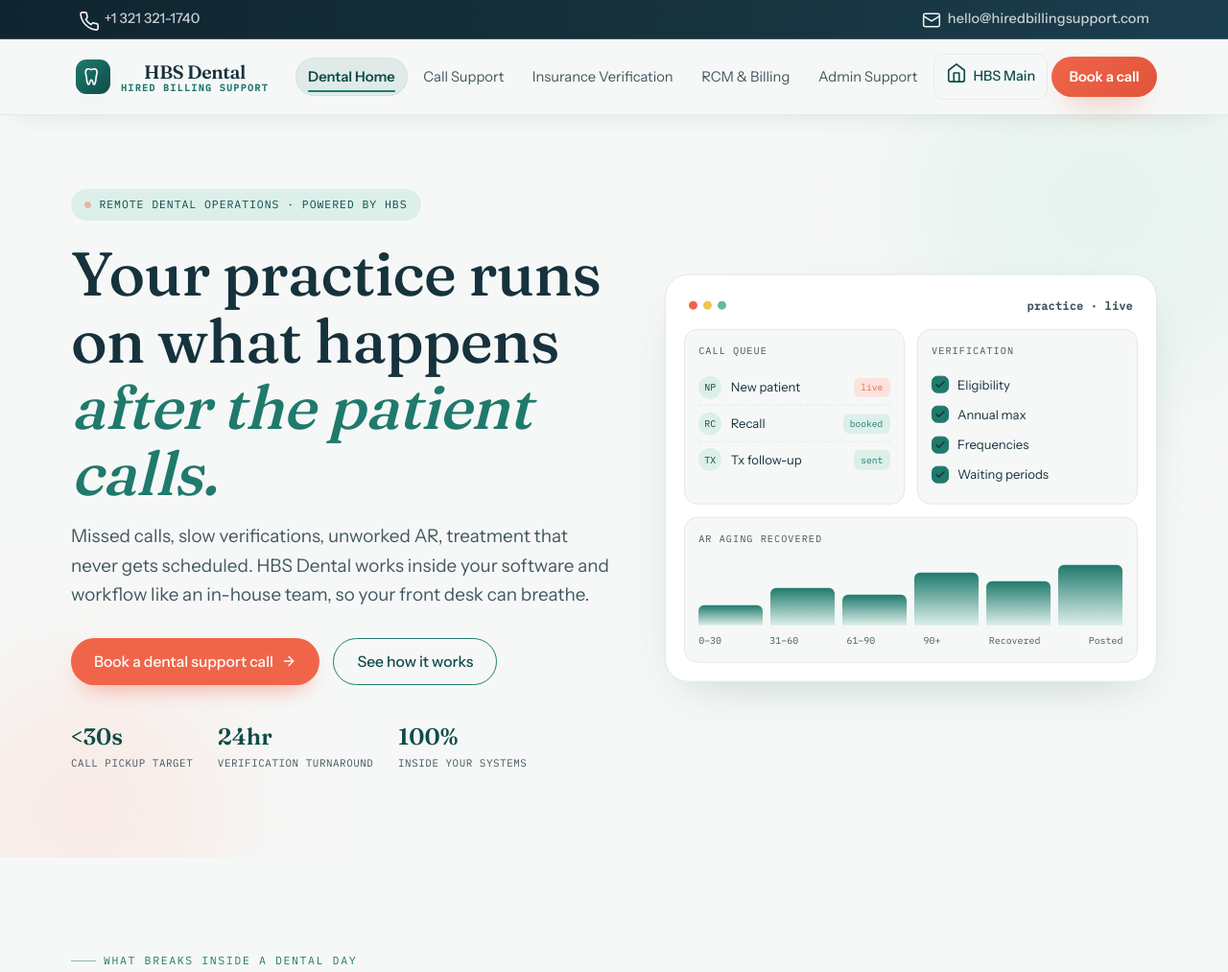
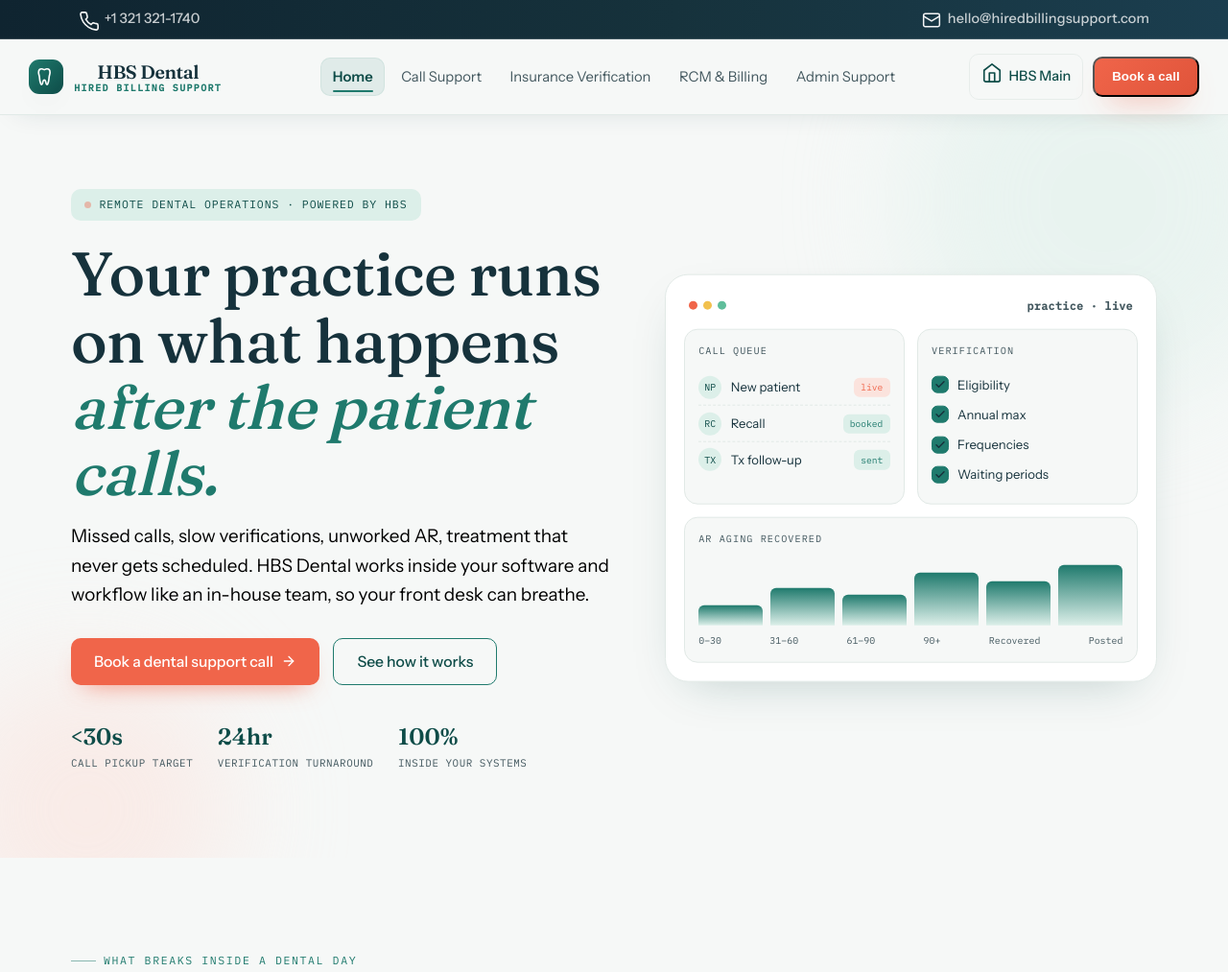
Before and after one commit to nextgensoftware1/dentalhbs, a website: page index.html in a window 1280 px wide. Shown: the top 1013 px of the page at 96% size. Drawn offline with Linux system fonts and the light colour scheme.

Commit message:
done all ...

```diff
--- a/index.html
+++ b/index.html
@@ -36,7 +36,7 @@
 
 .site-topbar{background:linear-gradient(90deg,#0f2430 0%,#16323c 55%,#1b3e4f 100%);border-bottom:1px solid rgba(255,255,255,.16);color:var(--topbar-text);box-shadow:0 10px 30px -20px rgba(0,0,0,.35)}
 .site-topbar-inner{max-width:var(--wrap);margin:0 auto;padding:0 24px;min-height:40px;display:flex;align-items:center;justify-content:space-between;gap:1rem}
-.site-topbar-link{display:inline-flex;align-items:center;gap:.55rem;padding:.24rem .5rem;border-radius:999px;transition:transform .2s ease,color .2s ease,background-color .2s ease,box-shadow .2s ease;color:var(--topbar-muted);font-size:.9rem;font-family:var(--body);font-weight:500;line-height:1.2;letter-spacing:.01em}
+.site-topbar-link{display:inline-flex;align-items:center;gap:.55rem;padding:.24rem .5rem;border-radius:10px;transition:transform .2s ease,color .2s ease,background-color .2s ease,box-shadow .2s ease;color:var(--topbar-muted);font-size:.9rem;font-family:var(--body);font-weight:500;line-height:1.2;letter-spacing:.01em}
 .site-topbar-link:hover{color:#fff;background:rgba(255,255,255,.14);transform:translateY(-1px);box-shadow:inset 0 0 0 1px rgba(255,255,255,.1)}
 .site-topbar-link .icon{display:inline-grid;place-items:center;width:18px;height:18px;color:#fff;flex:none;opacity:.95}
 
@@ -50,22 +50,25 @@
 
 /* ============ NAV ============ */
 .dental-nav{position:sticky;top:0;z-index:60;background:rgba(246,248,247,.92);backdrop-filter:blur(16px);border-bottom:1px solid rgba(225,233,230,.95);box-shadow:0 10px 30px -18px rgba(22,50,60,.18)}
-.dental-nav-inner{display:flex;align-items:center;justify-content:space-between;height:78px;max-width:var(--wrap);margin:0 auto;padding:0 24px;gap:1rem}
-.brand{display:flex;align-items:center;gap:.7rem;font-family:var(--disp);font-size:1.22rem;font-weight:600;letter-spacing:-.02em;color:var(--ink);padding:.4rem .3rem;border-radius:999px;transition:transform .2s ease,color .2s ease;background:none;border:none;cursor:pointer}
+.dental-nav-inner{position:relative;display:flex;align-items:center;justify-content:space-between;height:78px;width:100%;max-width:none;margin:0;padding:0 22px;gap:1rem}
+.nav-left{display:flex;align-items:center;gap:.7rem;padding-left:8px}
+.nav-center{position:absolute;left:50%;transform:translateX(-50%);width:100%;max-width:none;display:flex;justify-content:center;padding:0}
+.nav-right{display:flex;align-items:center;gap:.6rem;padding-right:8px}
+.brand{display:flex;align-items:center;gap:.7rem;font-family:var(--disp);font-size:1.22rem;font-weight:600;letter-spacing:-.02em;color:var(--ink);padding:.4rem .3rem .4rem 0;border-radius:10px;transition:transform .2s ease,color .2s ease;background:none;border:none;cursor:pointer}
 .brand:hover{color:var(--teal-deep);transform:translateY(-1px)}
 .brand-mark{width:36px;height:36px;border-radius:11px;background:linear-gradient(135deg,var(--teal),var(--teal-deep));display:grid;place-items:center;color:#fff;font-family:var(--mono);font-size:.92rem;font-weight:500;box-shadow:0 12px 26px -16px rgba(15,89,77,.7)}
 .brand small{font-family:var(--mono);font-size:.62rem;letter-spacing:.14em;color:var(--teal);text-transform:uppercase;display:block;line-height:1}
 .nav-home{display:inline-flex;align-items:center;justify-content:center;gap:.4rem;background:none;border:1px solid rgba(225,233,230,.7);border-radius:10px;cursor:pointer;color:var(--teal-deep);transition:transform .2s ease,background-color .2s ease,border-color .2s ease,box-shadow .2s ease,color .2s ease;padding:.5rem .75rem;flex:none;font-family:var(--body);font-size:.9rem;font-weight:500;text-decoration:none}
 .nav-home:hover{color:var(--teal);background:rgba(31,122,109,.08);border-color:var(--teal);transform:translateY(-1px);box-shadow:0 8px 16px -12px rgba(22,50,60,.18)}
-.nav-links{display:flex;align-items:center;gap:.25rem;margin-left:auto}
-.nav-links button{font-family:var(--body);font-size:.92rem;color:var(--ink-soft);background:none;border:none;cursor:pointer;padding:.7rem .8rem;border-radius:999px;transition:color .2s ease,background-color .2s ease,transform .2s ease,box-shadow .2s ease;white-space:nowrap;position:relative}
-.nav-links button::after{content:"";position:absolute;left:.8rem;right:.8rem;bottom:.28rem;height:2px;border-radius:999px;background:var(--teal);transform:scaleX(0);transform-origin:center;transition:transform .2s ease}
+.nav-links{display:flex;align-items:center;gap:.25rem;margin-left:0}
+.nav-links button{font-family:var(--body);font-size:.92rem;color:var(--ink-soft);background:none;border:none;cursor:pointer;padding:.7rem .8rem;border-radius:10px;transition:color .2s ease,background-color .2s ease,transform .2s ease,box-shadow .2s ease;white-space:nowrap;position:relative}
+.nav-links button::after{content:"";position:absolute;left:.8rem;right:.8rem;bottom:.28rem;height:2px;border-radius:10px;background:var(--teal);transform:scaleX(0);transform-origin:center;transition:transform .2s ease}
 .nav-links button:hover{color:var(--ink);background:rgba(31,122,109,.08);transform:translateY(-1px)}
 .nav-links button:hover::after,.nav-links button.active::after{transform:scaleX(1)}
 .nav-links button.active{color:var(--teal-deep);background:rgba(31,122,109,.1);font-weight:600;box-shadow:inset 0 0 0 1px rgba(31,122,109,.08)}
-.nav-cta{background:linear-gradient(135deg,var(--coral),#e0543a)!important;color:#fff!important;font-weight:600;padding:.72rem 1.15rem!important;border-radius:999px!important;box-shadow:0 16px 30px -16px rgba(240,101,74,.75)!important;transition:transform .2s ease,box-shadow .2s ease,background .2s ease!important}
+.nav-cta{background:linear-gradient(135deg,var(--coral),#e0543a)!important;color:#fff!important;font-weight:600;padding:.72rem 1.15rem!important;border-radius:10px!important;box-shadow:0 16px 30px -16px rgba(240,101,74,.75)!important;transition:transform .2s ease,box-shadow .2s ease,background .2s ease!important}
 .nav-cta:hover{transform:translateY(-2px);box-shadow:0 20px 34px -16px rgba(240,101,74,.8)!important}
-.back-hbs{font-family:var(--mono);font-size:.69rem;letter-spacing:.06em;color:var(--ink-soft);border:1px solid var(--line);padding:.5rem .75rem;border-radius:999px;background:rgba(255,255,255,.7);transition:color .2s ease,border-color .2s ease,transform .2s ease,box-shadow .2s ease}
+.back-hbs{font-family:var(--mono);font-size:.69rem;letter-spacing:.06em;color:var(--ink-soft);border:1px solid var(--line);padding:.5rem .75rem;border-radius:10px;background:rgba(255,255,255,.7);transition:color .2s ease,border-color .2s ease,transform .2s ease,box-shadow .2s ease}
 .back-hbs:hover{border-color:var(--teal);color:var(--teal);transform:translateY(-1px);box-shadow:0 8px 20px -12px rgba(22,50,60,.2)}
 .burger{display:none;background:rgba(255,255,255,.9);border:1px solid rgba(225,233,230,.95);border-radius:12px;width:46px;height:42px;cursor:pointer;flex-direction:column;gap:4px;align-items:center;justify-content:center;box-shadow:0 10px 22px -16px rgba(22,50,60,.22);transition:transform .2s ease,box-shadow .2s ease,background .2s ease}
 .burger:hover{transform:translateY(-1px);box-shadow:0 14px 28px -16px rgba(22,50,60,.24)}
@@ -76,7 +79,7 @@
 .mobile-menu{display:none}
 
 /* ============ BUTTONS ============ */
-.btn{display:inline-flex;align-items:center;gap:.5rem;font-family:var(--body);font-weight:500;font-size:.98rem;padding:.85rem 1.5rem;border-radius:999px;cursor:pointer;border:none;transition:.22s;white-space:nowrap}
+.btn{display:inline-flex;align-items:center;gap:.5rem;font-family:var(--body);font-weight:500;font-size:.98rem;padding:.85rem 1.5rem;border-radius:10px;cursor:pointer;border:none;transition:.22s;white-space:nowrap}
 .btn-primary{background:var(--coral);color:#fff;box-shadow:0 12px 26px -14px rgba(240,101,74,.8)}
 .btn-primary:hover{background:#e0543a;transform:translateY(-2px)}
 .btn-ghost{background:transparent;color:var(--teal-deep);border:1.5px solid var(--teal);}
@@ -89,12 +92,12 @@
 /* ============ HERO ============ */
 .dental-hero{position:relative;padding:clamp(2.5rem,6vw,5rem) 0 clamp(3rem,7vw,6rem);overflow:hidden}
 .hero-grid{display:grid;grid-template-columns:1.05fr .95fr;gap:clamp(2rem,4vw,4rem);align-items:center}
-.dental-hero-badge{display:inline-flex;align-items:center;gap:.5rem;background:var(--mint);color:var(--teal-deep);font-family:var(--mono);font-size:.72rem;letter-spacing:.08em;padding:.45rem .9rem;border-radius:999px;text-transform:uppercase}
+.dental-hero-badge{display:inline-flex;align-items:center;gap:.5rem;background:var(--mint);color:var(--teal-deep);font-family:var(--mono);font-size:.72rem;letter-spacing:.08em;padding:.45rem .9rem;border-radius:10px;text-transform:uppercase}
 .dental-hero-badge .dot{width:7px;height:7px;border-radius:50%;background:var(--coral);animation:pulse 2s infinite}
 @keyframes pulse{0%,100%{opacity:1}50%{opacity:.4}}
 .dental-hero-title{font-size:clamp(2.3rem,5.4vw,4rem);margin:1.3rem 0 1.1rem}
 .dental-hero-title em{font-style:italic;color:var(--teal)}
-.dental-hero-subtitle{font-size:clamp(1.02rem,1.6vw,1.18rem);color:var(--ink-soft);max-width:46ch}
+.dental-hero-subtitle{font-size:clamp(1.02rem,1.6vw,1.18rem);color:black;max-width:46ch}
 .dental-hero-actions{display:flex;gap:.9rem;flex-wrap:wrap;margin-top:1.9rem}
 .hero-trust{display:flex;gap:1.6rem;margin-top:2.2rem;flex-wrap:wrap}
 .hero-trust div{display:flex;flex-direction:column}
@@ -285,7 +288,7 @@
   .mobile-menu.open{transform:translateY(0)}
   .mobile-menu button{display:block;width:100%;text-align:left;background:none;border:none;font-family:var(--body);font-size:1rem;padding:.9rem .2rem;border-bottom:1px solid var(--line);color:var(--ink);cursor:pointer;transition:color .2s ease,padding-left .2s ease}
   .mobile-menu button:hover{color:var(--teal-deep);padding-left:.3rem}
-  .mobile-menu .mm-cta{background:linear-gradient(135deg,var(--coral),#e0543a);color:#fff;border-radius:999px;text-align:center;margin-top:1rem;border:none;padding:.95rem 1rem;box-shadow:0 16px 28px -16px rgba(240,101,74,.8)}
+  .mobile-menu .mm-cta{background:linear-gradient(135deg,var(--coral),#e0543a);color:#fff;border-radius:10px;text-align:center;margin-top:1rem;border:none;padding:.95rem 1rem;box-shadow:0 16px 28px -16px rgba(240,101,74,.8)}
   .mobile-menu .mm-back{font-family:var(--mono);font-size:.78rem;color:var(--ink-soft);border-bottom:none;padding-top:1rem}
   .hero-grid{grid-template-columns:1fr;gap:2.5rem}
   .console{max-width:460px;margin:0 auto}
@@ -835,7 +838,7 @@
         <p class="dental-hero-subtitle reveal d2">Data entry, scheduling, forms, document collection and daily queue support handled inside your software and SOPs, so your in-office team can focus on patients.</p>
         <div class="dental-hero-actions reveal d3">
           <button class="btn btn-primary" data-go="book">Strengthen your front desk ${IC.arrow}</button>
-          <button class="btn btn-ghost" data-go="dental">Back to dental home</button>
+          <button class="btn btn-ghost" data-go="dental">Back to  home</button>
         </div>
         <div class="hero-trust reveal d4"><div><b>Inside</b><span>Your SOPs</span></div><div><b>Daily</b><span>Queue support</span></div><div><b>Less</b><span>Front desk overload</span></div></div>
       </div>
@@ -984,7 +987,7 @@
 }
 
 /* ================= NAV + FOOTER + SHELL ================= */
-const NAV=[['dental','Dental Home'],['call-support','Call Support'],['insurance-verification','Insurance Verification'],['rcm-billing','RCM & Billing'],['admin-support','Admin Support']];
+const NAV=[['dental',' Home'],['call-support','Call Support'],['insurance-verification','Insurance Verification'],['rcm-billing','RCM & Billing'],['admin-support','Admin Support']];
 
 function shell(){
   return `
@@ -1001,16 +1004,24 @@
     </div>
   </div>
   <nav class="dental-nav"><div class="dental-nav-inner">
+    <div class="nav-left">
       <button class="brand" data-go="dental" style="background:none;border:none;cursor:pointer">
         <span class="brand-mark">${IC.tooth}</span>
         <span>HBS Dental<small>Hired Billing Support</small></span>
       </button>
+    </div>
+
+    <div class="nav-center">
       <div class="nav-links">
         ${NAV.map(([k,l])=>`<button data-nav data-go="${k}">${l}</button>`).join('')}
+      </div>
+    </div>
+
+    <div class="nav-right">
       <a class="nav-home" href="https://www.hiredbillingsupport.com" target="_blank" title="HBS Main" aria-label="HBS Main"><span>${IC.home}</span><span>HBS Main</span></a>
       <button class="nav-cta" data-go="book">Book a call</button>
+      <button class="burger" id="burger" aria-label="Menu"><span></span><span></span><span></span></button>
     </div>
-    <button class="burger" id="burger" aria-label="Menu"><span></span><span></span><span></span></button>
   </div></nav>
   <div class="mobile-menu" id="mm">
     ${NAV.map(([k,l])=>`<button data-nav data-go="${k}">${l}</button>`).join('')}
@@ -1045,7 +1056,7 @@
         <a href="https://www.hiredbillingsupport.com" target="_blank">HBS main site ↗</a>
       </div>
     </div>
-    <div class="foot-bottom"><span>© 2026 Hired Billing Support · HBS Dental</span><span>We adapt to your workflow, not the other way around.</span></div>
+    <div class="foot-bottom"><span>© 2026 Hired Billing Support · HBS Dental</span></div>
   </div></footer>
   <div class="sticky-cta"><button class="btn btn-ghost" data-go="dental">Services</button><button class="btn btn-primary" data-go="book">Book a call</button></div>
   `;
```
Lines whose indentation alone changed are shown as unchanged.
